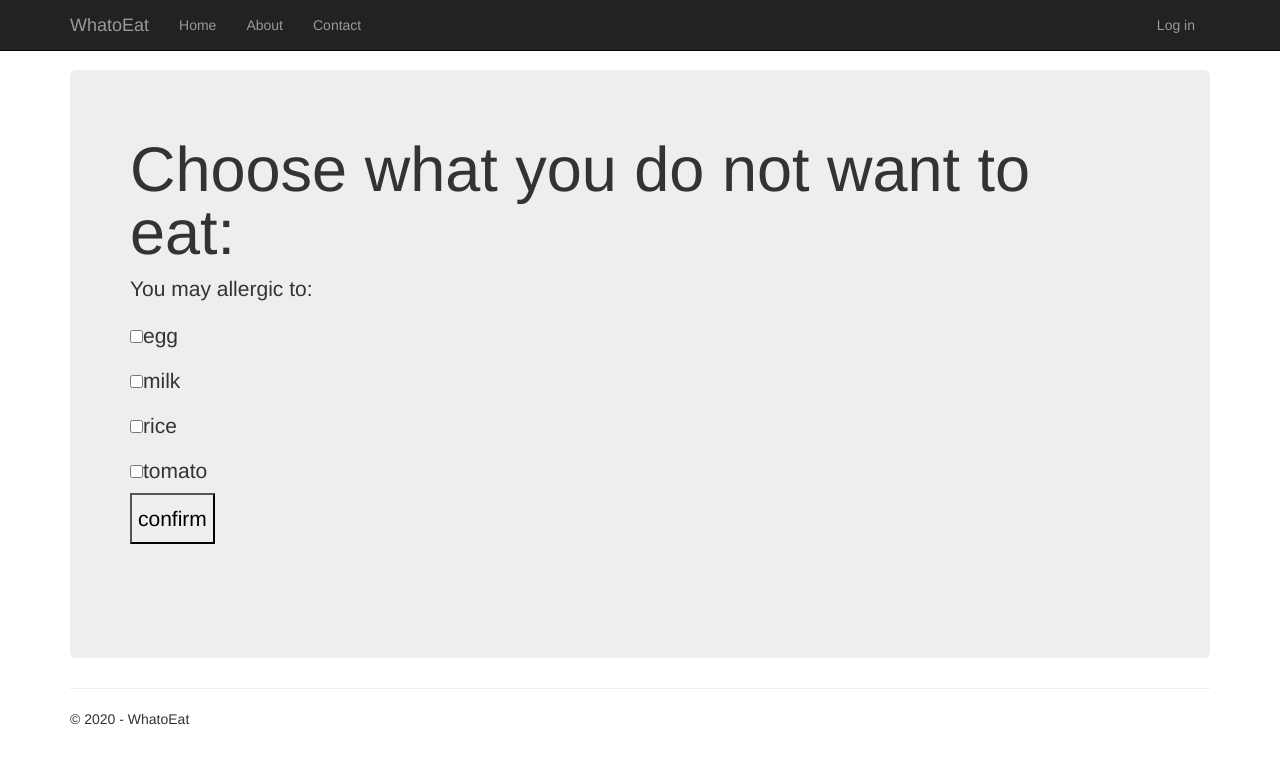
After one commit to CaptainDra/WhatoEat, a Django app: page /exclude/ in a window 1280 px wide. The commit adds this page. Shown: the top 764 px of the page. Run offline with Django 3.2, Linux system fonts and the light colour scheme; some libraries are stand-ins or nearby versions.

Commit message:
add exclude function

```diff
--- a/WhatoEatDj/WhatoEatDj/urls.py
+++ b/WhatoEatDj/WhatoEatDj/urls.py
@@ -14,6 +14,7 @@ urlpatterns = [
     path('contact/', views.contact, name='contact'),
     path('about/', views.about, name='about'),
     path('inventory/', views.inventory ,name="inventory"),
+    path('exclude/', views.exclude ,name="exclude"),
     path('menu/', views.menu ,name="menu"),
     path('GetMenu/', views.GetMenu ,name="GetMenu"),
     path('login/',
--- /dev/null
+++ b/WhatoEatDj/app/templates/app/exclude.html
@@ -0,0 +1,19 @@
+{% extends "app/layout.html" %}
+
+{% block content %}
+
+    <div class="jumbotron">
+        <h1>Choose what you do not want to eat:</h1>
+        <p>You may allergic to:</p>
+        <form action ="{% url 'menu' %}" method="POST">{% csrf_token %}
+            <input type="checkbox" name="check_box_list" value="egg">egg<br />
+            <input type="checkbox" name="check_box_list" value="milk">milk<br />
+            <input type="checkbox" name="check_box_list" value="rice">rice<br />
+            <input type="checkbox" name="check_box_list" value="tomato">tomato<br />
+            <input type="submit" value="confirm"><br /><br />
+
+            <!--<input type="text" id="order" size="20">-->
+        </form>
+    </div>
+
+{% endblock %}
--- a/WhatoEatDj/app/templates/app/index.html
+++ b/WhatoEatDj/app/templates/app/index.html
@@ -5,7 +5,9 @@
 <div class="jumbotron">
     <h1>WhatoEat</h1>
     <p class="lead">This app can help you decide what to eat for lunch based on your refrigerator inventory</p>
-    <p><a href="{% url 'inventory' %}" class="btn btn-primary btn-large">Start! &raquo;</a></p>
+    <p><a href="{% url 'inventory' %}" class="btn btn-primary btn-large">Start! &raquo;</a>
+    <a href="{% url 'exclude' %}" class="btn btn-primary btn-large">Exclude Function &raquo;</a></p>
+
 </div>
 
 <div class="row">
--- a/WhatoEatDj/app/views.py
+++ b/WhatoEatDj/app/views.py
@@ -57,6 +57,18 @@ def inventory(request):
     return render(
         request,
         'app/inventory.html',
+        {
+            'title':'Inventory',
+            'message':'Choose what you have:',
+            'year':datetime.now().year,
+        }
+    )
+
+def exclude(request):
+    assert isinstance(request, HttpRequest)
+    return render(
+        request,
+        'app/exclude.html',
         {
             'title':'Inventory',
             'message':'Choose what you have:',
--- a/WhatoEatDj/requirements.txt
+++ b/WhatoEatDj/requirements.txt
@@ -12,7 +12,7 @@ pyparsing==2.4.7
 pytest==5.4.2
 pytz==2020.1
 setuptools==28.8.0
-six==1.14.0
+six==1.15.0
 sqlparse==0.3.1
 wcwidth==0.1.9
 zipp==3.1.0
@@ -21,3 +21,6 @@ mypy==0.770
 mypy-extensions==0.4.3
 typed-ast==1.4.1
 typing-extensions==3.7.4.2
+cffi==1.14.0
+cryptography==2.9.2
+pycparser==2.20
```
Also changed, not shown: 1 other file.
